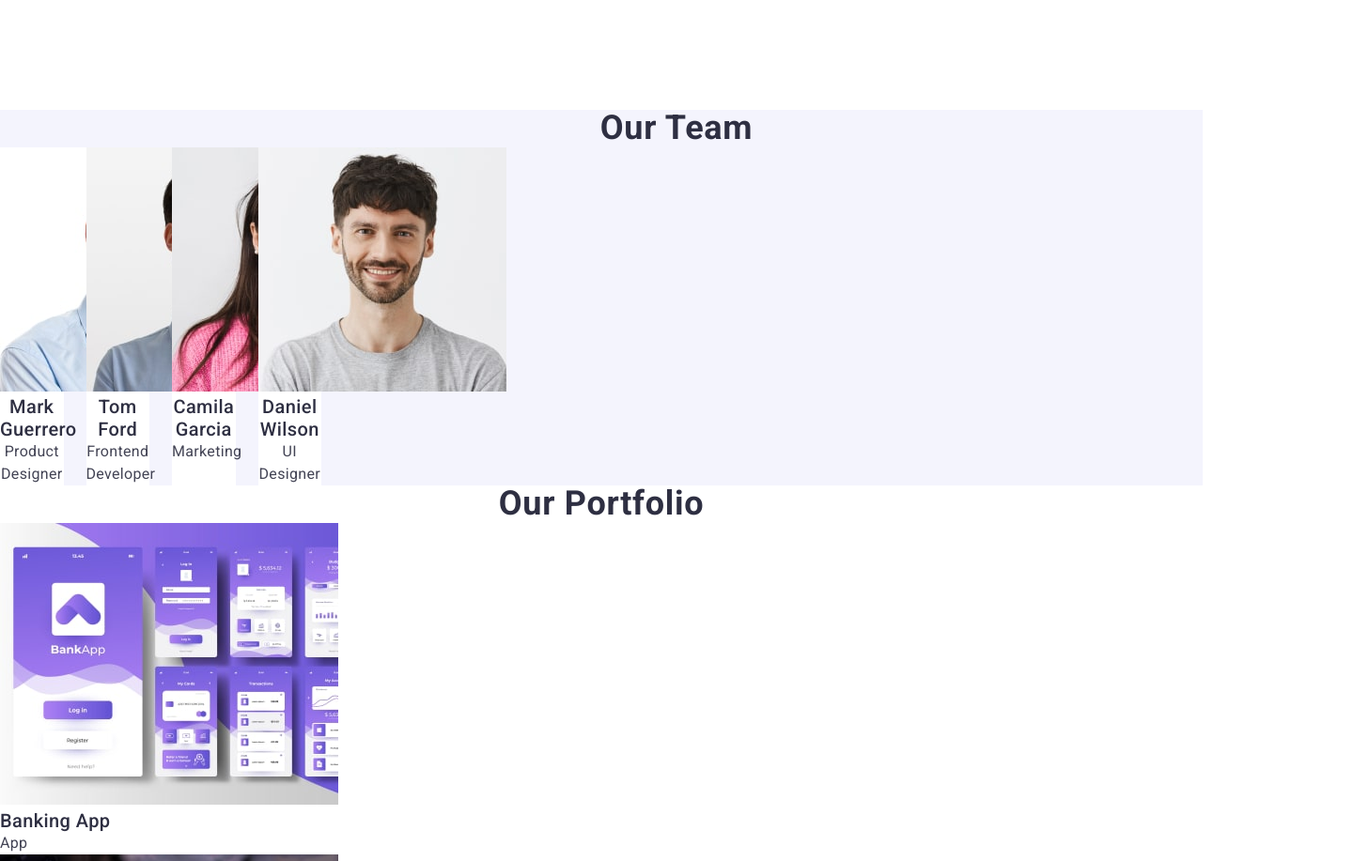
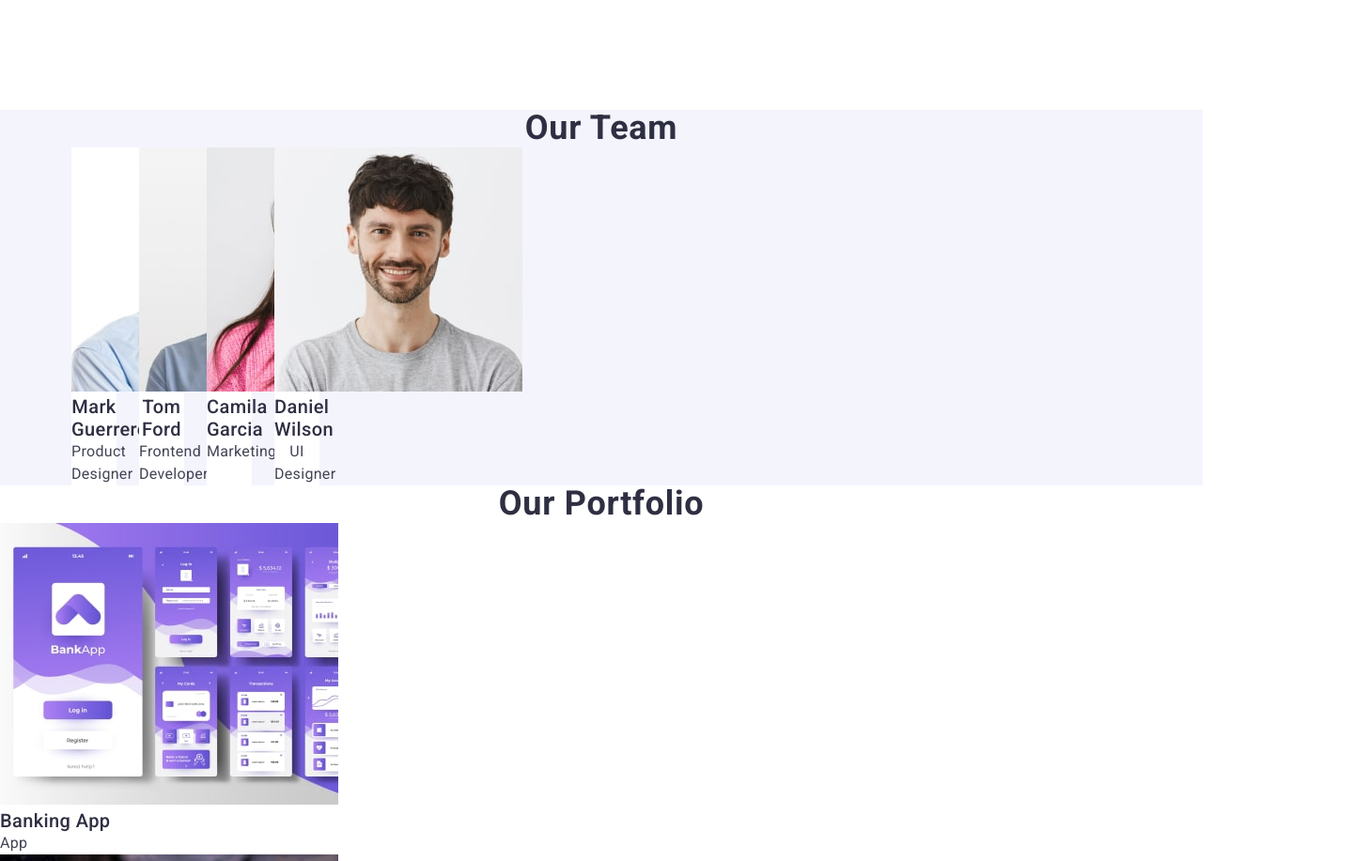
Before and after one commit to Elis89-lgtm/goit-markup-hw-03, a plain HTML site: page index.html in a window 1280 px wide. Shown: the part 924-1841 px from the top of the page at 94% size, 1440 px wide, since content can reach past the window. Drawn offline with nearby package versions, Linux system fonts and the light colour scheme.

Commit message:
add styles file

```diff
--- a/css/styles.css
+++ b/css/styles.css
@@ -216,7 +216,7 @@
 }
 
 .container-our-team-part {
-  width: 1440px;
+  width: 1128px;
   margin: auto;
 }
 
```
